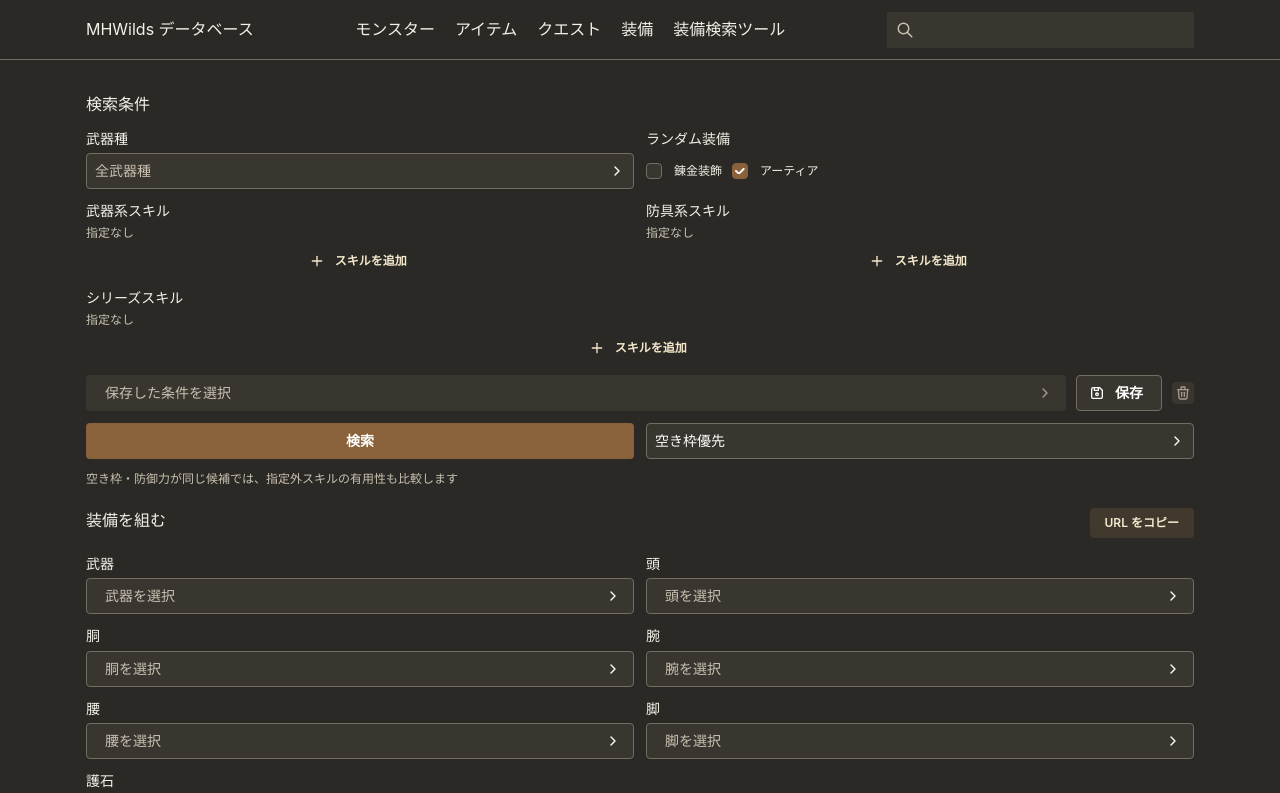
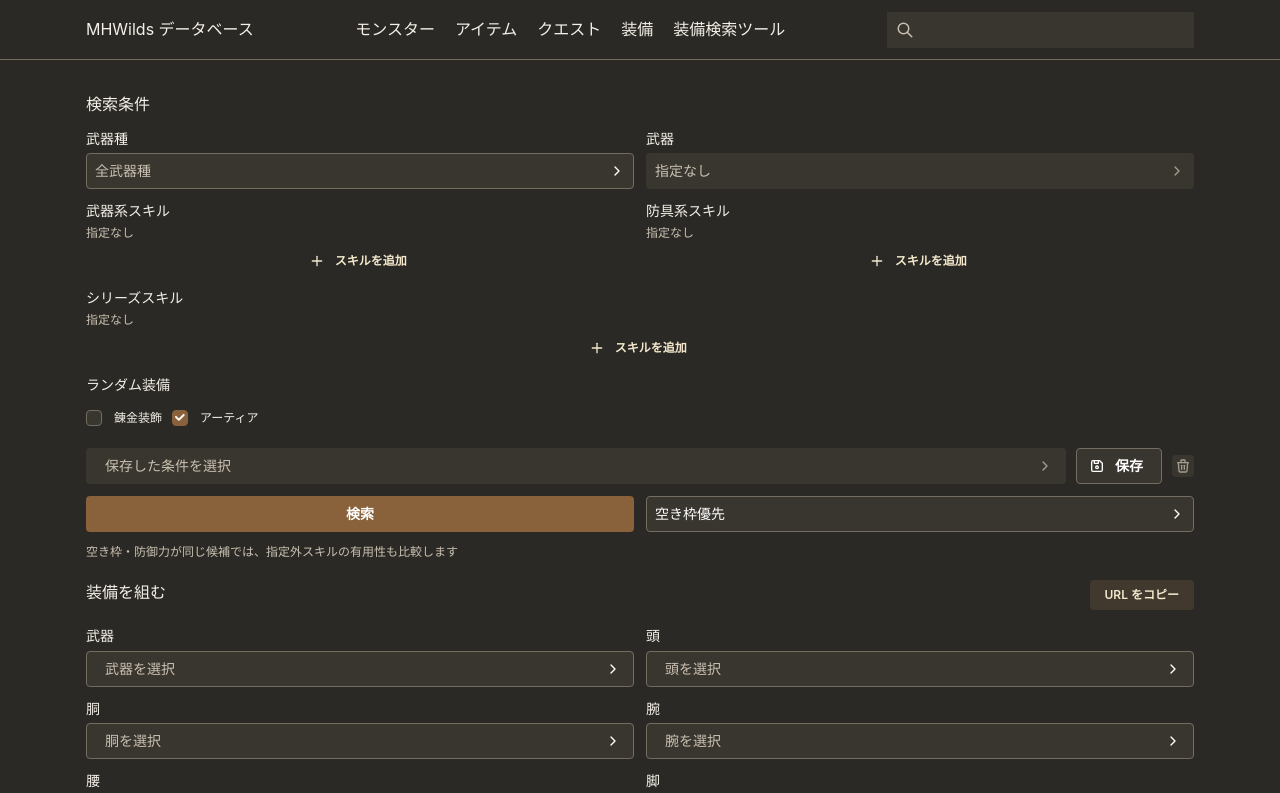
Before and after one commit to grassfieldk/monster-hunter-wilds-database, a React (Vite) app: page /simulator in a window 1280 px wide. Shown: the top 793 px of the page. Built offline with nearby package versions, Linux system fonts and the light colour scheme.

Commit message:
装備検索ツールで武器を選択できるように

```diff
--- a/scripts/test-constraint-search.mjs
+++ b/scripts/test-constraint-search.mjs
@@ -89,4 +89,8 @@
         build.amulet === amuletId,
     ),
   );
+  const selectedWeaponId = results[0].build.weapon;
+  const selectedResults = await findConstraintBuilds(data, targets, null, false, 1, undefined, selectedWeaponId);
+  assert.ok(selectedResults.length > 0);
+  assert.ok(selectedResults.every((result) => result.build.weapon === selectedWeaponId));
 });
--- a/src/pages/SimulatorPage.tsx
+++ b/src/pages/SimulatorPage.tsx
@@ -5,6 +5,7 @@
 import { BuildEditor } from '../simulator/components/BuildEditor';
 import { SearchControls } from '../simulator/components/SearchControls';
 import { SearchResults } from '../simulator/components/SearchResults';
+import { finalWeapons } from '../simulator/finalWeapons';
 import type { Build } from '../simulator/model';
 import { skillUsable } from '../simulator/relevance';
 import { readSharedBuild } from '../simulator/share';
@@ -13,6 +14,7 @@
 export function SimulatorPage() {
   const {
     weapons,
+    weaponTrees,
     armor,
     amulets,
     decorations,
@@ -73,6 +75,7 @@
     () => new Set(skills.filter((skill) => skill.category === 1).map((skill) => skill.game_id)),
     [skills],
   );
+  const selectableWeapons = useMemo(() => finalWeapons(weapons, weaponTrees), [weapons, weaponTrees]);
   const [params, setParams] = useSearchParams();
   const sharedBuild = params.get('build');
   const [build, setBuild] = useState<Build>(() => readSharedBuild(sharedBuild));
@@ -86,6 +89,8 @@
     setSort,
     weaponType,
     setWeaponType,
+    weaponId,
+    setWeaponId,
     includeMeldingOnly,
     setIncludeMeldingOnly,
     includeArtian,
@@ -104,13 +109,15 @@
   } = useSimulatorSearch(data, seriesSkillIds);
   const unusableSkillIds = useMemo(() => {
     if (!weaponType) return new Set<number>();
-    const selectedWeapons = weapons.filter((weapon) => weapon.weapon_type === weaponType);
+    const selectedWeapons = weapons.filter(
+      (weapon) => weapon.weapon_type === weaponType && (!weaponId || weapon.game_id === weaponId),
+    );
     return new Set(
       skills
         .filter((skill) => !selectedWeapons.some((weapon) => skillUsable(text(skill.names), weapon)))
         .map((skill) => skill.game_id),
     );
-  }, [weaponType, weapons, skills]);
+  }, [weaponType, weaponId, weapons, skills]);
 
   const share = async () => {
     const next = new URLSearchParams(params);
@@ -130,6 +137,7 @@
     <Stack className="page-stack" gap="lg">
       <SearchControls
         data={data}
+        selectableWeapons={selectableWeapons}
         skills={skills}
         skillLevels={skillLevels}
         availableLevels={availableLevels}
@@ -144,6 +152,8 @@
         setSort={setSort}
         weaponType={weaponType}
         setWeaponType={setWeaponType}
+        weaponId={weaponId}
+        setWeaponId={setWeaponId}
         includeMeldingOnly={includeMeldingOnly}
         setIncludeMeldingOnly={setIncludeMeldingOnly}
         includeArtian={includeArtian}
--- a/src/simulator/components/SearchControls.tsx
+++ b/src/simulator/components/SearchControls.tsx
@@ -2,7 +2,7 @@
 import { type Dispatch, type SetStateAction, useMemo } from 'react';
 import { OptionPicker } from '../../components/OptionPicker';
 import { text } from '../../data';
-import type { Skill, SkillLevel } from '../../types';
+import type { Skill, SkillLevel, Weapon } from '../../types';
 import { decorationTypeForSlot, type GearData, maxSeriesSkillTargets, type SkillTarget, type SortMode } from '../model';
 import type { SearchProgress } from '../search';
 import type { SearchCriteria } from '../searchPresets';
@@ -11,6 +11,7 @@
 
 type Props = {
   data: GearData;
+  selectableWeapons: Weapon[];
   skills: Skill[];
   skillLevels: SkillLevel[];
   availableLevels: Map<number, number[]>;
@@ -25,6 +26,8 @@
   setSort: Dispatch<SetStateAction<SortMode>>;
   weaponType: string | null;
   setWeaponType: Dispatch<SetStateAction<string | null>>;
+  weaponId: string | null;
+  setWeaponId: Dispatch<SetStateAction<string | null>>;
   includeMeldingOnly: boolean;
   setIncludeMeldingOnly: Dispatch<SetStateAction<boolean>>;
   includeArtian: boolean;
@@ -38,6 +41,7 @@
 
 export function SearchControls({
   data,
+  selectableWeapons,
   skills,
   skillLevels,
   availableLevels,
@@ -52,6 +56,8 @@
   setSort,
   weaponType,
   setWeaponType,
+  weaponId,
+  setWeaponId,
   includeMeldingOnly,
   setIncludeMeldingOnly,
   includeArtian,
@@ -122,9 +128,32 @@
       })),
     [weapons],
   );
+  const weaponOptions = useMemo(() => {
+    const selected = selectableWeapons.filter((weapon) => weapon.weapon_type === weaponType);
+    const names = selected.map((weapon) => text(weapon.names));
+    return selected
+      .map((weapon, index) => ({
+        value: weapon.game_id,
+        label:
+          names.filter((name) => name === names[index]).length > 1
+            ? `${names[index]}（攻撃 ${weapon.attack}・会心 ${weapon.affinity}%）`
+            : names[index],
+      }))
+      .filter((option) => includeArtian || !artianSkills.weaponIds.includes(option.value))
+      .sort((a, b) => a.label.localeCompare(b.label, 'ja'));
+  }, [selectableWeapons, weaponType, includeArtian, artianSkills.weaponIds]);
   const criteria = useMemo(
-    () => ({ weaponTargets, armorTargets, seriesTargets, sort, weaponType, includeMeldingOnly, includeArtian }),
-    [weaponTargets, armorTargets, seriesTargets, sort, weaponType, includeMeldingOnly, includeArtian],
+    () => ({
+      weaponTargets,
+      armorTargets,
+      seriesTargets,
+      sort,
+      weaponType,
+      weaponId,
+      includeMeldingOnly,
+      includeArtian,
+    }),
+    [weaponTargets, armorTargets, seriesTargets, sort, weaponType, weaponId, includeMeldingOnly, includeArtian],
   );
 
   return (
@@ -137,29 +166,24 @@
           clearable
           data={weaponTypeOptions}
           value={weaponType}
-          onChange={setWeaponType}
+          onChange={(value) => {
+            setWeaponType(value);
+            setWeaponId(null);
+          }}
           buttonClassName="simulator-compact-select"
           style={{ width: '100%' }}
         />
-        <Stack gap={4}>
-          <Text size="sm">ランダム装備</Text>
-          <div className="simulator-random-equipment-control">
-            <Group gap="xs" wrap="nowrap">
-              <Checkbox
-                size="xs"
-                label="錬金装飾"
-                checked={includeMeldingOnly}
-                onChange={(event) => setIncludeMeldingOnly(event.currentTarget.checked)}
-              />
-              <Checkbox
-                size="xs"
-                label="アーティア"
-                checked={includeArtian}
-                onChange={(event) => setIncludeArtian(event.currentTarget.checked)}
-              />
-            </Group>
-          </div>
-        </Stack>
+        <OptionPicker
+          label="武器"
+          placeholder="指定なし"
+          clearable
+          disabled={!weaponType}
+          data={weaponOptions}
+          value={weaponId}
+          onChange={setWeaponId}
+          buttonClassName="simulator-compact-select"
+          style={{ width: '100%' }}
+        />
       </SimpleGrid>
       <SimpleGrid cols={{ base: 2, sm: 2 }} spacing="sm" className="simulator-skill-targets">
         <SkillTargetList
@@ -191,6 +215,29 @@
         unusableSkillIds={unusableSkillIds}
         levelDescriptions={levelDescriptions}
       />
+      <Stack gap={4}>
+        <Text size="sm">ランダム装備</Text>
+        <div className="simulator-random-equipment-control">
+          <Group gap="xs" wrap="nowrap">
+            <Checkbox
+              size="xs"
+              label="錬金装飾"
+              checked={includeMeldingOnly}
+              onChange={(event) => setIncludeMeldingOnly(event.currentTarget.checked)}
+            />
+            <Checkbox
+              size="xs"
+              label="アーティア"
+              checked={includeArtian}
+              onChange={(event) => {
+                const checked = event.currentTarget.checked;
+                setIncludeArtian(checked);
+                if (!checked && weaponId && artianSkills.weaponIds.includes(weaponId)) setWeaponId(null);
+              }}
+            />
+          </Group>
+        </div>
+      </Stack>
       <SavedSearchPresets criteria={criteria} onLoad={onLoadCriteria} />
       <SimpleGrid cols={{ base: 2, sm: 2 }} spacing="sm" className="simulator-search-actions">
         <Button
--- a/src/simulator/constraintSearch.ts
+++ b/src/simulator/constraintSearch.ts
@@ -174,6 +174,7 @@
   includeMeldingOnly: boolean,
   limit = 10,
   onResult?: (results: SearchResult[]) => void,
+  weaponId: string | null = null,
 ): Promise<SearchResult[]> {
   const excludedDecorations = includeMeldingOnly ? new Set<number>() : new Set(data.meldingOnlyDecorationIds ?? []);
   const artianIds = new Set(data.artianSkills.weaponIds);
@@ -186,6 +187,7 @@
     const weapons = data.weapons.filter(
       (weapon) =>
         weapon.weapon_type === type &&
+        (!weaponId || weapon.game_id === weaponId) &&
         !artianIds.has(weapon.game_id) &&
         targets.every((target) => skillUsable(data.skillNames[target.id] ?? '', weapon)),
     );
--- /dev/null
+++ b/src/simulator/finalWeapons.ts
@@ -0,0 +1,7 @@
+import type { Weapon, WeaponTree } from '../types';
+
+export function finalWeapons(weapons: Weapon[], trees: WeaponTree[]): Weapon[] {
+  const parents = new Set(trees.map((edge) => edge.parent_id));
+  const linked = new Set(trees.flatMap((edge) => [edge.parent_id, edge.child_id]));
+  return weapons.filter((weapon) => !parents.has(weapon.game_id) && (linked.has(weapon.game_id) || weapon.rarity >= 8));
+}
--- a/src/simulator/searchPersistence.ts
+++ b/src/simulator/searchPersistence.ts
@@ -10,6 +10,7 @@
   searchedTargets: SkillTarget[];
   sort: SortMode;
   weaponType: string | null;
+  weaponId: string | null;
   includeMeldingOnly: boolean;
   includeArtian: boolean;
   progress: SearchProgress | null;
@@ -67,6 +68,7 @@
     if (saved.searchedTargets !== undefined && !validTargets(saved.searchedTargets)) return null;
     if (saved.sort !== 'slots' && saved.sort !== 'defense') return null;
     if (saved.weaponType !== null && typeof saved.weaponType !== 'string') return null;
+    if (saved.weaponId !== undefined && saved.weaponId !== null && typeof saved.weaponId !== 'string') return null;
     if (saved.includeMeldingOnly !== undefined && typeof saved.includeMeldingOnly !== 'boolean') return null;
     if (saved.includeArtian !== undefined && typeof saved.includeArtian !== 'boolean') return null;
     if (!Array.isArray(saved.results) || !saved.results.every(validResult)) return null;
@@ -86,6 +88,7 @@
       searchedTargets: saved.searchedTargets ?? [],
       sort: saved.sort,
       weaponType: saved.weaponType,
+      weaponId: saved.weaponId ?? null,
       includeMeldingOnly: saved.includeMeldingOnly ?? false,
       includeArtian: saved.includeArtian ?? true,
       progress: progress as SearchProgress | null,
--- a/src/simulator/searchPresets.ts
+++ b/src/simulator/searchPresets.ts
@@ -9,6 +9,7 @@
   seriesTargets: SkillTarget[];
   sort: SortMode;
   weaponType: string | null;
+  weaponId: string | null;
   includeMeldingOnly: boolean;
   includeArtian: boolean;
 };
@@ -47,6 +48,7 @@
     value.seriesTargets.length <= maxSeriesSkillTargets &&
     (value.sort === 'slots' || value.sort === 'defense') &&
     (value.weaponType === null || typeof value.weaponType === 'string') &&
+    (value.weaponId === null || typeof value.weaponId === 'string') &&
     typeof value.includeMeldingOnly === 'boolean' &&
     typeof value.includeArtian === 'boolean'
   );
@@ -56,7 +58,11 @@
   if (!isRecord(value) || typeof value.id !== 'string' || typeof value.name !== 'string' || !value.name.trim())
     return null;
   if (!isRecord(value.criteria)) return null;
-  const criteria = { ...value.criteria, includeArtian: value.criteria.includeArtian ?? true };
+  const criteria = {
+    ...value.criteria,
+    weaponId: value.criteria.weaponId ?? null,
+    includeArtian: value.criteria.includeArtian ?? true,
+  };
   return validCriteria(criteria) ? { id: value.id, name: value.name, criteria } : null;
 }
 
--- a/src/simulator/useSimulatorSearch.ts
+++ b/src/simulator/useSimulatorSearch.ts
@@ -6,6 +6,12 @@
 
 export function useSimulatorSearch(data: GearData, seriesSkillIds: Set<number>) {
   const { maxSkillLevels } = data;
+  const validWeaponId = (weaponType: string | null, weaponId: string | null, includeArtian: boolean) =>
+    weaponId &&
+    data.weapons.some((weapon) => weapon.game_id === weaponId && weapon.weapon_type === weaponType) &&
+    (includeArtian || !data.artianSkills.weaponIds.includes(weaponId))
+      ? weaponId
+      : null;
   const [saved] = useState(readSavedSearch);
   const [weaponTargets, setWeaponTargets] = useState<SkillTarget[]>(saved?.weaponTargets ?? []);
   const [armorTargets, setArmorTargets] = useState<SkillTarget[]>(
@@ -20,6 +26,9 @@
   const [searchedTargets, setSearchedTargets] = useState<SkillTarget[]>(saved?.searchedTargets ?? []);
   const [sort, setSort] = useState<SortMode>(saved?.sort ?? 'slots');
   const [weaponType, setWeaponType] = useState<string | null>(saved?.weaponType ?? null);
+  const [weaponId, setWeaponId] = useState<string | null>(() =>
+    validWeaponId(saved?.weaponType ?? null, saved?.weaponId ?? null, saved?.includeArtian ?? true),
+  );
   const [includeMeldingOnly, setIncludeMeldingOnly] = useState(saved?.includeMeldingOnly ?? false);
   const [includeArtian, setIncludeArtian] = useState(saved?.includeArtian ?? true);
   const [progress, setProgress] = useState<SearchProgress | null>(saved?.progress ?? null);
@@ -38,6 +47,7 @@
       searchedTargets,
       sort,
       weaponType,
+      weaponId,
       includeMeldingOnly,
       includeArtian,
       progress,
@@ -55,6 +65,7 @@
     searchedTargets,
     sort,
     weaponType,
+    weaponId,
     includeMeldingOnly,
     includeArtian,
     progress,
@@ -134,6 +145,7 @@
       targets: selected,
       sort,
       weaponType,
+      weaponId,
       weaponRequired: weaponTargets.length > 0,
       includeMeldingOnly,
       seriesTargets: selectedSeries,
@@ -154,6 +166,7 @@
     setSeriesTargets(criteria.seriesTargets.map((target) => ({ ...target })));
     setSort(criteria.sort);
     setWeaponType(criteria.weaponType);
+    setWeaponId(validWeaponId(criteria.weaponType, criteria.weaponId, criteria.includeArtian));
     setIncludeMeldingOnly(criteria.includeMeldingOnly);
     setIncludeArtian(criteria.includeArtian);
     setSearchedTargets([]);
@@ -175,6 +188,8 @@
     setSort,
     weaponType,
     setWeaponType,
+    weaponId,
+    setWeaponId,
     includeMeldingOnly,
     setIncludeMeldingOnly,
     includeArtian,
```
Also changed, not shown: scripts/test-simulator.mjs (+57 -0 lines), src/simulator/search.ts (+26 -7 lines), src/simulator/search.worker.ts (+8 -1 lines).
